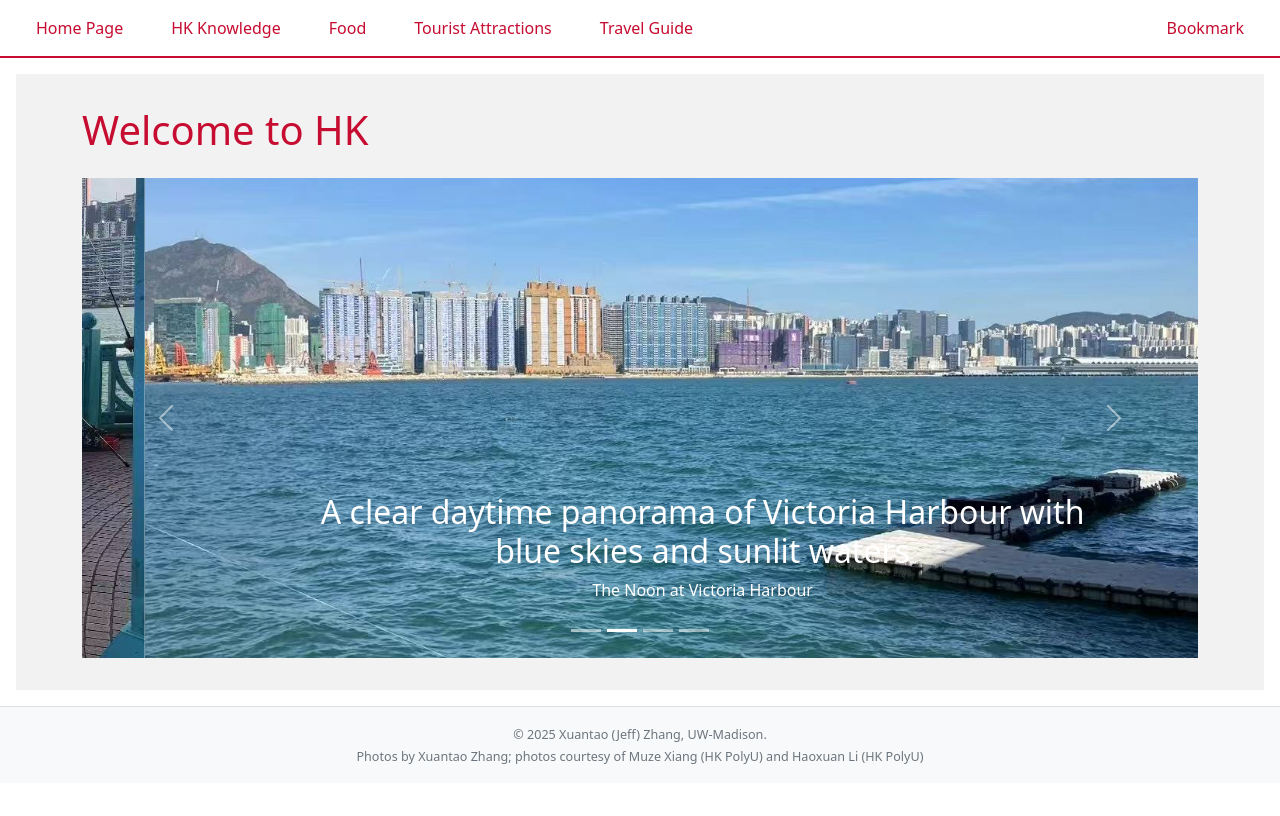
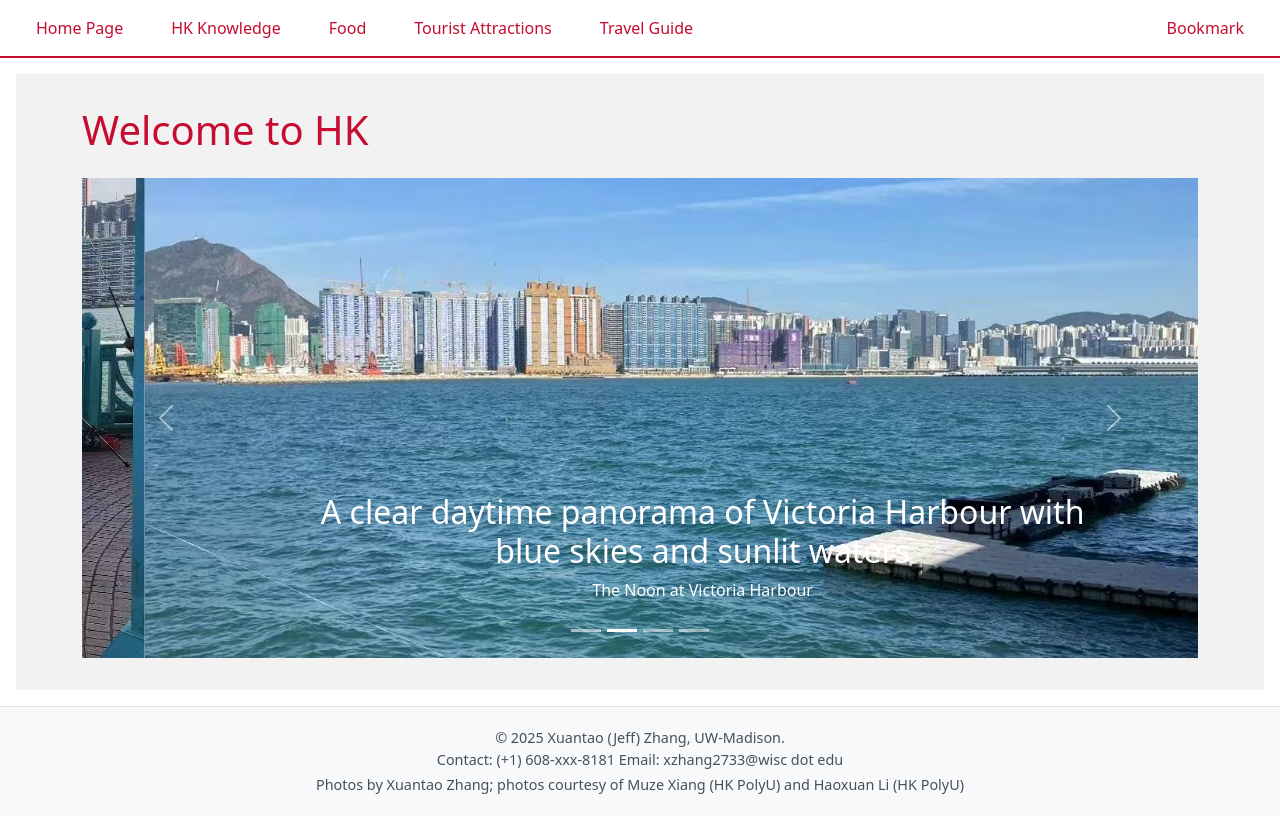
Before and after one commit to CS571-SU25/p12, a React app: page / in a window 1280 px wide. Built offline with nearby package versions, Linux system fonts and the light colour scheme; the HTML template or start-up script is replaced by a standard one.

Commit message:
modified representation in touris

```diff
--- a/src/components/nav/Footer.jsx
+++ b/src/components/nav/Footer.jsx
@@ -1,28 +1,33 @@
 import React from 'react';
 import { Container } from 'react-bootstrap';
 
-export default function Footer(){
-    return<>
+export default function Footer() {
+  return <>
     <footer
+      role="contentinfo"
       style={{
         backgroundColor: '#f8f9fa',
         padding: '1rem 0',
         borderTop: '1px solid #e0e0e0',
         textAlign: 'center',
         fontSize: '0.9rem',
-        color: '#6c757d',
+        color: '#495057',
         lineHeight: 1.5,
       }}
     >
-        <Container fluid>
-            <small>
-                © 2025 Xuantao (Jeff) Zhang, UW-Madison.
-                <br />
-                Photos by Xuantao Zhang; photos courtesy of Muze Xiang (HK PolyU) and Haoxuan Li (HK PolyU)
-            </small>
-        </Container>
+      <Container fluid>
+        <address style={{ fontStyle: 'normal', margin: 0 }}>
+          <p style={{ margin: '0.25rem 0' }}>
+            © 2025 Xuantao (Jeff) Zhang, UW-Madison. <br/>
+            Contact: (+1) 608-xxx-8181  Email: xzhang2733@wisc dot edu
+          </p>
+          <p style={{ margin: '0.25rem 0' }}>
+            Photos by Xuantao Zhang; photos courtesy of Muze Xiang (HK PolyU) and Haoxuan Li (HK PolyU)
+          </p>
+        </address>
+      </Container>
 
     </footer>
-    </>
+  </>
 
 }
--- a/src/components/nav/pages/ChildPage/TouristItem.jsx
+++ b/src/components/nav/pages/ChildPage/TouristItem.jsx
@@ -10,23 +10,35 @@ export default function TouristItem({ tourist }) {
     }
 
     return <>
-        <Card className="h-100">
-            <Card.Img variant="top" src={tourist.images[0].src.startsWith("http") ? tourist.images[0].src : `${import.meta.env.BASE_URL}${tourist.images[0].src.replace(/^\/+/, "")}`}
-                alt={tourist.images[0].alt} style={{ aspectRatio: "1/1", objectFit: "cover" }} />
+        <Card className="h-100" style={{ borderRadius: 12, overflow: 'hidden', boxShadow: '0 4px 12px rgba(0,0,0,0.08)' }}>
+            <Card.Body className="d-flex p-3 gap-3">
+                <div style={{ width: '40%', flexShrink: 0, borderRadius: 8, overflow: 'hidden' }}>
+                    <Card.Img
+                        src={
+                            tourist.images[0].src.startsWith("http")
+                                ? tourist.images[0].src
+                                : `${import.meta.env.BASE_URL}${tourist.images[0].src.replace(/^\/+/, "")}`
+                        }
+                        alt={tourist.images[0].alt}
+                        style={{ width: '100%', aspectRatio: "1/1", objectFit: "cover" }}
+                    />
+                </div>
 
-            <Card.Body className="d-flex flex-column">
-                <h2 className="h5 card-title">{tourist.name}</h2>
+                <div className="d-flex flex-column flex-grow-1" style={{ paddingRight: 8 }}>
+                    <h2 className="h5 mb-1">{tourist.name}</h2>
                     <p className="text-muted mb-1">{tourist.region}</p>
-                <p className="text-muted mb-1">{tourist.interests.join(', ')}   </p>
-                <div className="mt-auto d-flex gap-2">
+                    <p className="text-muted mb-3">{tourist.interests.join(', ')}</p>
+                    <div className="mt-auto d-flex gap-2 mb-2">
                         <Button variant="secondary" size="sm" onClick={() => setShowMore(true)}>
                             Show Details
                         </Button>
-                    <Button variant="success" size="sm" onClick={markSave}>
+                        <Button variant="success" size="sm">
                             ⭐ Save
                         </Button>
                     </div>
+                </div>
             </Card.Body>
+
         </Card>
 
         <Modal show={showMore} onHide={() => setShowMore(false)} size="md" centered scrollable>
--- a/src/components/nav/pages/TouristAttractionsPage.jsx
+++ b/src/components/nav/pages/TouristAttractionsPage.jsx
@@ -136,7 +136,7 @@ export default function TouristAttractionsPage() {
 
       </Card>
 
-      <Row xs={1} sm={2} md={3} lg={4} className="g-4">
+      <Row xs={1} sm={1} md={2} lg={2} className="g-4">
         {filteredList.map(spot => (
           <Col key={spot.id}>
             <TouristItem tourist={spot} />
```
Also changed, not shown: 3 other files (tests, documents, lock files or other folders). Lines whose indentation alone changed are shown as unchanged.
